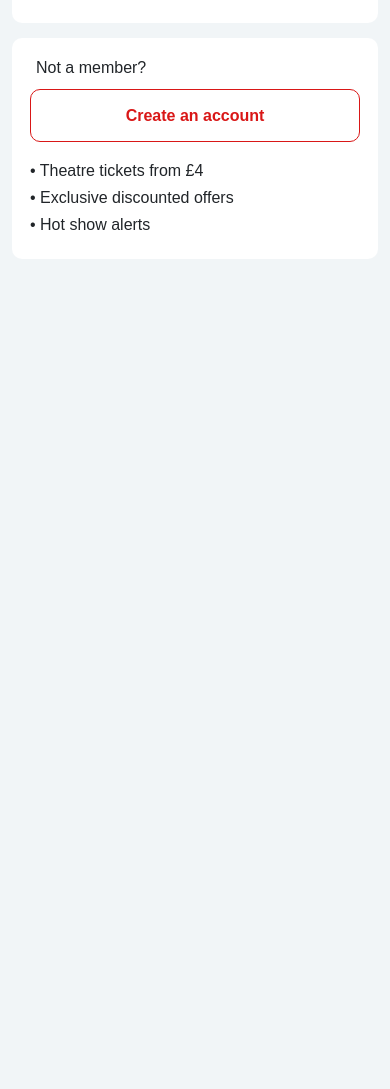
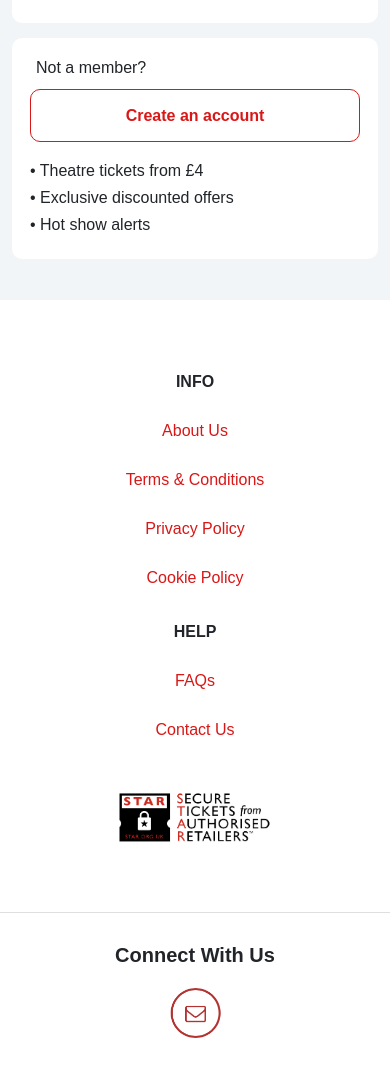
Before and after one commit to azazmuzaffar/Central-Tickets-LTD, a plain HTML site: page index.html in a window 390 px wide. Shown: the part 1057-2146 px from the top of the page. Before the commit the page ends 1357 px from the top, so only its background shows below. Drawn offline with Linux system fonts and the light colour scheme.

Commit message:
Central Tickets LTD

```diff
--- a/assets/sass/app.scss
+++ b/assets/sass/app.scss
@@ -251,6 +251,64 @@ body {
   }
 }
 
+/* >>>> Footer <<<< */
+.footer {
+  background: #fff;
+  font-family: Arial;
+  .container {
+    max-width: 1520px;
+    .row {
+      padding: 75px 16px;
+      border-bottom: 1px solid #dfdfdf;
+      .col-lg-5,
+      .col-lg-4 {
+        ul {
+          padding: 0;
+          margin: 0;
+          list-style: none;
+          li {
+            margin-bottom: 25px;
+            font-weight: 500;
+            font-size: 18px;
+            &:first-of-type {
+              font-weight: bold;
+            }
+            &:last-of-type {
+              margin-bottom: 0px;
+            }
+            a {
+              text-decoration: none;
+              color: #d91717;
+              &:hover {
+                text-decoration: underline;
+              }
+              margin: 0;
+            }
+          }
+        }
+      }
+    }
+    /* >>>> Footer Bottom <<<< */
+    .footer-bottom {
+      text-align: center;
+      padding: 30px 0px 50px 0px;
+      h6 {
+        font-size: 20px;
+        font-weight: 700;
+        margin-bottom: 20px;
+      }
+      ul {
+        margin: 0;
+        padding: 0;
+        list-style: none;
+        a {
+          text-decoration: none;
+        }
+      }
+    }
+  }
+}
+
 @media only screen and (max-width: 1170px) {
   .container {
     &.-booking-confirmation {
@@ -407,6 +465,35 @@ body {
       }
     }
   }
+  /* >>>> Footer <<<< */
+  .footer {
+    .container {
+      .row {
+        padding: 70px 16px;
+        .col-lg-5,
+        .col-lg-4 {
+          margin-bottom: 30px;
+          text-align: center;
+          ul {
+            li {
+              font-size: 16px;
+            }
+          }
+        }
+        .col-lg-4 {
+          margin-bottom: 50px;
+        }
+        .col-lg-3 {
+          text-align: center;
+          a {
+            img {
+              height: 50px;
+            }
+          }
+        }
+      }
+    }
+  }
 }
 
 /* >>>>>>>>>>>>>>>>>>>>>>>>><<<<<<<<<<<<<<<<<<<<<<< */
--- a/index.html
+++ b/index.html
@@ -198,10 +198,38 @@
       </div>
     </div>
 
+    <!-- >>>> Footer <<<< -->
     <div class="footer">
-      <div class="container-fluid">
+      <div class="container">
         <div class="row">
-          <div class="col-lg-5"></div>
+          <div class="col-lg-5 col-md-5 col-sm-4">
+            <ul>
+              <li>INFO</li>
+              <li><a href="#">About Us</a></li>
+              <li><a href="#">Terms & Conditions</a></li>
+              <li><a href="#">Privacy Policy</a></li>
+              <li><a href="#">Cookie Policy</a></li>
+            </ul>
+          </div>
+          <div class="col-lg-4 col-md-4 col-sm-3">
+            <ul>
+              <li>HELP</li>
+              <li><a href="#">FAQs</a></li>
+              <li><a href="#">Contact Us</a></li>
+            </ul>
+          </div>
+          <div class="col-lg-3 col-md-3 col-sm-4">
+            <a href="#"><img src="./assets/img/footer-logo.png" alt="Footer Logo" /></a>
+          </div>
+        </div>
+        <!-- >>>> Footer Bottom <<<< -->
+        <div class="footer-bottom">
+          <h6>Connect With Us</h6>
+          <ul>
+            <li>
+              <a href="mailto:info@sample.com"><img src="./assets/img/email.png" alt="" /></a>
+            </li>
+          </ul>
         </div>
       </div>
     </div>
```
Also changed, not shown: assets/img/email.png (added), assets/img/footer-logo.png (added), assets/sass/app.css, 1 other file.
